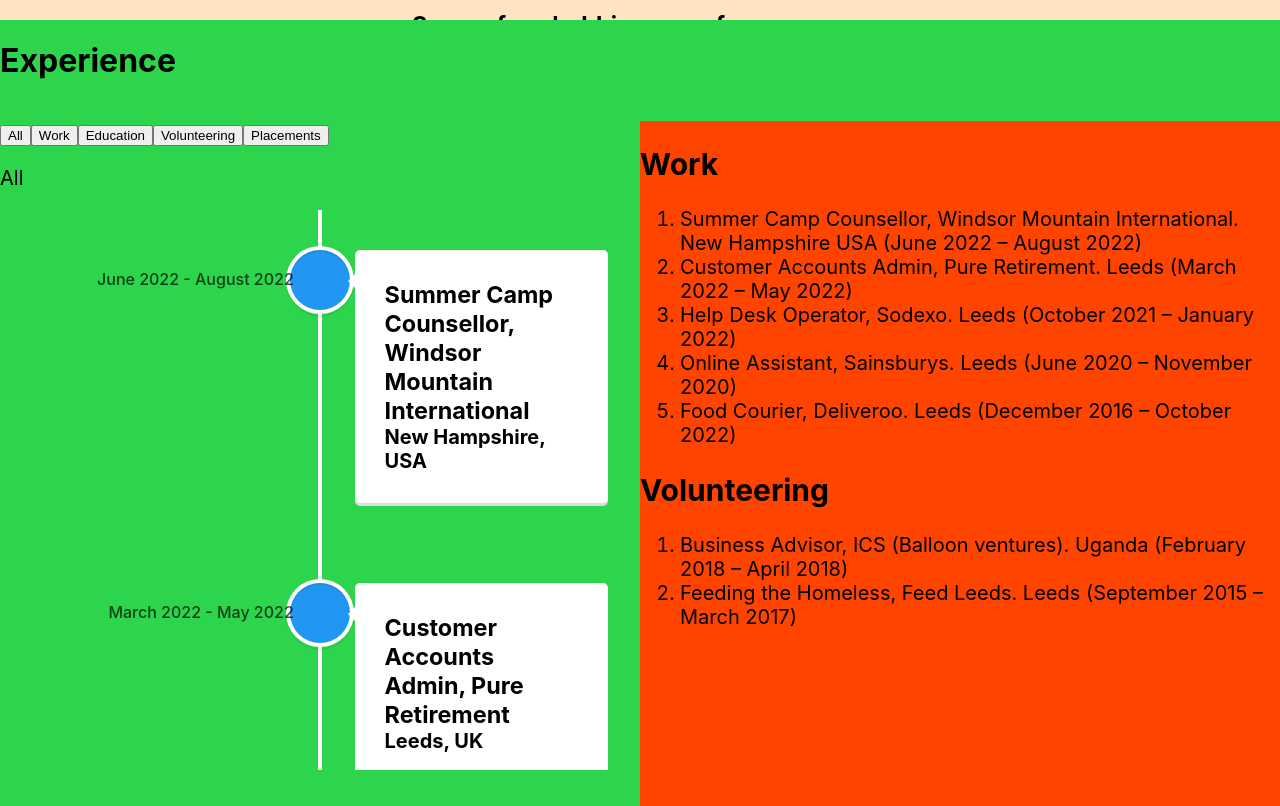
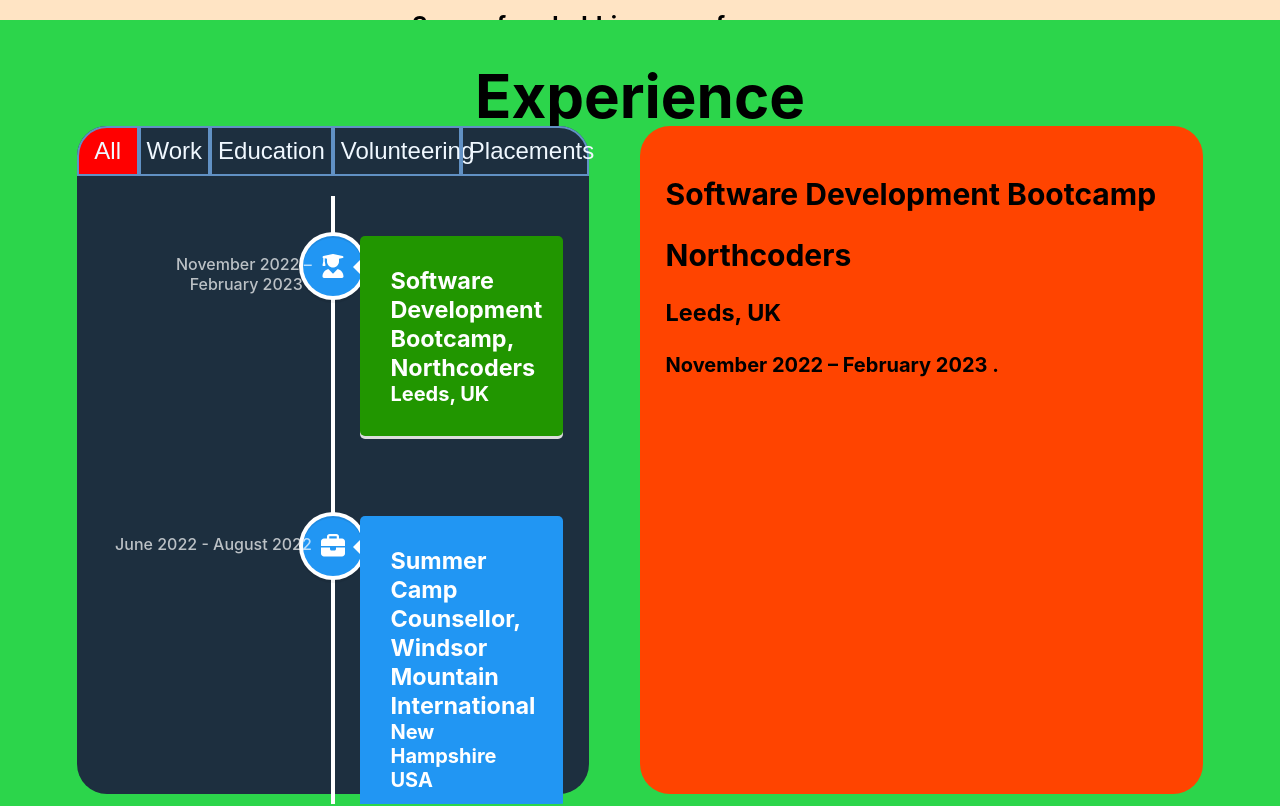
Before and after one commit to kawooky/kawooky.github.io, a React (Create React App) app: page / in a window 1280 px wide. Shown: the part 1580-2386 px from the top of the page. Built offline with nearby package versions, Linux system fonts and the light colour scheme.

Commit message:
timeline and buttons basics done

```diff
--- a/src/components/Experience/Experience.module.css
+++ b/src/components/Experience/Experience.module.css
@@ -1,12 +1,15 @@
 .experience {
     background-color: rgb(44, 213, 75);
     height: 100vh;
+    display: flex;
+    flex-direction: column;
+    align-items: center;
 }
 
 
 .experience-header {
     height: 10vh;
-    /* font-size: 30px; */
+    font-size: 30px;
 }
 
 .experience-body {
@@ -18,6 +21,13 @@
     font-size: 20px;
 }
 
+.timeline-and-buttons-container {
+    background-color: rgb(29, 47, 63);
+    border-radius: 30px;
+    width: 40vw;
+    margin: 2vw;
+}
+
 
 .timeline-container {
     width: 50vw;
@@ -25,6 +35,9 @@
 }
 
 .info {
-    width: 50vw;
+    width: 40vw;
+    margin: 2vw;
+    padding: 2vw;
     background-color: rgb(255, 68, 0);
+    border-radius: 30px;
 }
--- a/src/components/Experience/Experience.tsx
+++ b/src/components/Experience/Experience.tsx
@@ -1,6 +1,7 @@
-import React from 'react';
+import React, { useState } from 'react'
 import styles from './Experience.module.css'
 import { Timeline } from './Timeline';
+import { expArr } from './expObj';
 
 
 
@@ -13,6 +14,7 @@
 
 const Experience: React.FC<Props> = ({ experienceRef }) => {
 
+    const [infoIndex, setInfoIndex] = useState(0)
 
 
     return (
@@ -24,7 +26,7 @@
 
 
                 <div className={styles['timeline-and-buttons-container']}>
-                    <Timeline />
+                    <Timeline infoIndex={infoIndex} setInfoIndex={setInfoIndex}/>
                 </div>
 
 
@@ -36,7 +38,12 @@
 
 
                 <div className={styles.info}>
-                    <h2>Work</h2>
+                    <h2>{expArr[infoIndex].title}</h2>
+                    <h2>{expArr[infoIndex].company}</h2>
+                    <h3>{expArr[infoIndex].location}</h3>
+                    <h4>{expArr[infoIndex].date}</h4>
+                    <p>{expArr[infoIndex].description}</p>
+                    {/* <h2>Work</h2>
                     <ol>
                         <li>
                             Summer Camp Counsellor, Windsor Mountain International. New Hampshire USA (June 2022 – August 2022)
@@ -63,7 +70,7 @@
                         <li>
                             Feeding the Homeless, Feed Leeds. Leeds (September 2015 – March 2017)
                         </li>
-                    </ol>
+                    </ol> */}
                 </div>
             </div>
         </div>
--- a/src/components/Experience/Timeline.module.css
+++ b/src/components/Experience/Timeline.module.css
@@ -1,13 +1,56 @@
 .button-container {
-
+    display: flex;
+    justify-content: center;
+    gap: 0px;
+    border-top-left-radius: 30px;
+    /* background-color: antiquewhite; */
+    border-top-right-radius: 30px;
 }
 
 .buttons {
+    background-color: transparent;
+    font-size:x-large;
+    width: 10vw;
+    height:50px;
+    color: aliceblue;
+    border-color: azure;
+    border: 2px solid #6191c4;
+    /* border: none; */
+}
 
+.left-button{
+    background-color: transparent;
+    font-size:x-large;
+    width: 10vw;
+    color: aliceblue;
+    border-top-left-radius: 30px;
+    border: 2px solid #6191c4;
+}
+
+.right-button{
+    background-color: transparent;
+    font-size:x-large;
+    width: 10vw;
+    color: aliceblue;
+    border-top-right-radius: 30px;
+    border: 2px solid #6191c4;
 }
 
 .timeline-container {
-    width: 50vw;
-    height: 70vh;
+    align-items:end;
+    padding-top: 20px;
+    width: 40vw;
+    height: 76vh;
     overflow: auto;
+    border-bottom-right-radius: 30px;
+    /* background-color: beige; */
 }
+
+.vertical-timeline-element--work {
+
+    /* background-color: brown; */
+}
+
+.test {
+    background-color: rgb(31, 4, 202);
+}
--- a/src/components/Experience/Timeline.tsx
+++ b/src/components/Experience/Timeline.tsx
@@ -2,9 +2,24 @@
 import styles from './Timeline.module.css'
 import { VerticalTimeline, VerticalTimelineElement } from 'react-vertical-timeline-component';
 import 'react-vertical-timeline-component/style.min.css';
+import { FontAwesomeIcon } from '@fortawesome/react-fontawesome'
+import { faBriefcase } from '@fortawesome/free-solid-svg-icons'
+import { faHandshakeAngle } from '@fortawesome/free-solid-svg-icons'
+import { faUserGraduate } from '@fortawesome/free-solid-svg-icons'
+import { faChalkboardUser } from '@fortawesome/free-solid-svg-icons'
+import { expArr } from './expObj';
 
-export const Timeline = () => {
+interface Props {
+    infoIndex: number;
+    setInfoIndex: React.Dispatch<React.SetStateAction<number>>;
+}
+
+export const Timeline : React.FC<Props> = ({infoIndex, setInfoIndex}) => {
     const [type, setType] = useState('All');
+
+
+
+
 
 
 
@@ -12,125 +27,123 @@
     return (
         <div>
             <div className={styles['button-container']}>
-                <button className={styles.buttons} onClick={() => {
+                <button className={styles['left-button']} style={{backgroundColor: type==='All'? '#ff0000' : 'transparent'}} onClick={() => {
                     setType('All')
                 }}>
                     All
                 </button>
-                <button className={styles.buttons} onClick={() => {
+                <button className={styles.buttons} style={{backgroundColor: type==='Work'? '#ff0000' : 'transparent'}} onClick={() => {
                     setType('Work')
                 }}>
                     Work
                 </button>
-                <button className={styles.buttons} onClick={() => {
+                <button className={styles.buttons} style={{backgroundColor: type==='Education'? '#ff0000' : 'transparent'}} onClick={() => {
                     setType('Education')
                 }}>
                     Education
                 </button>
-                <button className={styles.buttons} onClick={() => {
+                <button className={styles.buttons} style={{backgroundColor: type==='Volunteering'? '#ff0000' : 'transparent'}} onClick={() => {
                     setType('Volunteering')
                 }}>
                     Volunteering
                 </button>
-                <button className={styles.buttons} onClick={() => {
+                <button className={styles['right-button']} style={{backgroundColor: type==='Placements'? '#ff0000' : 'transparent'}} onClick={() => {
                     setType('Placements')
                 }}>
                     Placements
                 </button>
             </div>
-            <p>{type}</p>
-            <div className={styles['timeline-container']}>
+            <div className={styles['timeline-container']} >
                 <VerticalTimeline>
+                    {expArr.map((exp, index) => {
+                        if (exp.type === 'Work') {
+                            return (
+                                (type === 'All' || type === 'Work') &&
                                 <VerticalTimelineElement
-                        className="vertical-timeline-element--work"
+                                    className={styles["vertical-timeline-element--work"]}
                                     position={'right'}
-                        date="June 2022 - August 2022"
+                                    contentStyle={
+                                        { background: 'rgb(33, 150, 243)', color: '#fff' }
+                                    }
+                                    date={exp.date}
                                     iconStyle={{ background: 'rgb(33, 150, 243)', color: '#fff' }}
                                     onTimelineElementClick={() => {
+                                        setInfoIndex(index)
                                     }}
-                    // icon={<WorkIcon />}
+                                icon={<FontAwesomeIcon icon={faBriefcase} />}
                                 >
-                        <h3 className="vertical-timeline-element-title">Summer Camp Counsellor, Windsor Mountain International</h3>
-                        <h4 className="vertical-timeline-element-subtitle">New Hampshire, USA</h4>
+                                    <h3 className="vertical-timeline-element-title">{exp.title}, {exp.company}</h3>
+                                    <h4 className="vertical-timeline-element-subtitle">{exp.location}</h4>
                                 </VerticalTimelineElement>
+                            )
+                        }
+
+                            if (exp.type === 'Education') {
+                                return (
+                                    (type === 'All' || type === 'Education') &&
                                     <VerticalTimelineElement
-                        className="vertical-timeline-element--work"
+                                        className={styles["vertical-timeline-element--work"]}
                                         position={'right'}
-                        date="March 2022 - May 2022"
+                                        contentStyle={
+                                            { background: 'rgb(33, 150, 0)', color: '#fff' }
+                                        }
+                                        date={exp.date}
                                         iconStyle={{ background: 'rgb(33, 150, 243)', color: '#fff' }}
-                    // icon={<WorkIcon />}
+                                        onTimelineElementClick={() => {
+                                            setInfoIndex(index)
+                                        }}
+                                    icon={<FontAwesomeIcon icon={faUserGraduate} />}
                                     >
-                        <h3 className="vertical-timeline-element-title">Customer Accounts Admin, Pure Retirement</h3>
-                        <h4 className="vertical-timeline-element-subtitle">Leeds, UK</h4>
-                        <p>
-                            explanation
-                        </p>
+                                        <h3 className="vertical-timeline-element-title">{exp.title}, {exp.company}</h3>
+                                        <h4 className="vertical-timeline-element-subtitle">{exp.location}</h4>
                                     </VerticalTimelineElement>
+                                )
+                            }
+
+                        if (exp.type === 'Volunteering') {
+                            return (
+                                (type === 'All' || type === 'Volunteering') &&
                                 <VerticalTimelineElement
-                        className="vertical-timeline-element--work"
+                                    className={styles["vertical-timeline-element--work"]}
                                     position={'right'}
-                        date="October 2021 - January 2022"
-                        iconStyle={{ background: 'rgb(33, 10, 243)', color: '#fff' }}
-                    // icon={<WorkIcon />}
+                                    contentStyle={
+                                        { background: 'rgb(0, 0, 243)', color: '#fff' }
+                                    }
+                                    date={exp.date}
+                                    iconStyle={{ background: 'rgb(33, 150, 243)', color: '#fff' }}
+                                    onTimelineElementClick={() => {
+                                        setInfoIndex(index)
+                                    }}
+                                icon={<FontAwesomeIcon icon={faHandshakeAngle} />}
                                 >
-                        <h3 className="vertical-timeline-element-title">Help Desk Operator, Sodexo.</h3>
-                        <h4 className="vertical-timeline-element-subtitle">Leeds, UK</h4>
-                        <p>
-                            User Experience, Visual Design
-                        </p>
+                                    <h3 className="vertical-timeline-element-title">{exp.title}, {exp.company}</h3>
+                                    <h4 className="vertical-timeline-element-subtitle">{exp.location}</h4>
                                 </VerticalTimelineElement>
+                            )
+                        }
+
+                        if (exp.type === 'Placements') {
+                            return (
+                                (type === 'All' || type === 'Placements') &&
                                 <VerticalTimelineElement
-                        className="vertical-timeline-element--work"
+                                    className={styles["vertical-timeline-element--work"]}
                                     position={'right'}
-                        date="June 2020 - November 2020"
-                        iconStyle={{ background: 'rgb(33, 10, 243)', color: '#fff' }}
-                    // icon={<WorkIcon />}
+                                    contentStyle={
+                                        { background: 'rgb(0, 0, 243)', color: '#fff' }
+                                    }
+                                    date={exp.date}
+                                    iconStyle={{ background: 'rgb(33, 150, 20)', color: '#fff' }}
+                                    onTimelineElementClick={() => {
+                                        setInfoIndex(index)
+                                    }}
+                                icon={<FontAwesomeIcon icon={faChalkboardUser} />}
                                 >
-                        <h3 className="vertical-timeline-element-title">Online Assistant, Sainsburys</h3>
-                        <h4 className="vertical-timeline-element-subtitle">Leeds, UK</h4>
-                        <p>
-                            User Experience, Visual Design
-                        </p>
+                                    <h3 className="vertical-timeline-element-title">{exp.title}, {exp.company}</h3>
+                                    <h4 className="vertical-timeline-element-subtitle">{exp.location}</h4>
                                 </VerticalTimelineElement>
-                    <VerticalTimelineElement
-                        className="vertical-timeline-element--work"
-                        position={'right'}
-                        date="December 2016 – October 2022"
-                        iconStyle={{ background: 'rgb(33, 10, 243)', color: '#fff' }}
-                    // icon={<WorkIcon />}
-                    >
-                        <h3 className="vertical-timeline-element-title">Food Courier, Deliveroo</h3>
-                        <h4 className="vertical-timeline-element-subtitle">Leeds, UK</h4>
-                        <p>
-                            User Experience, Visual Design
-                        </p>
-                    </VerticalTimelineElement>
-                    <VerticalTimelineElement
-                        className="vertical-timeline-element--work"
-                        position={'right'}
-                        date="February 2018 – April 2018"
-                        iconStyle={{ background: 'rgb(33, 10, 243)', color: '#fff' }}
-                    // icon={<WorkIcon />}
-                    >
-                        <h3 className="vertical-timeline-element-title">Business Advisor, ICS (Balloon ventures)</h3>
-                        <h4 className="vertical-timeline-element-subtitle">Mbale, Uganda</h4>
-                        <p>
-                            User Experience, Visual Design
-                        </p>
-                    </VerticalTimelineElement>
-                    <VerticalTimelineElement
-                        className="vertical-timeline-element--work"
-                        position={'right'}
-                        date="September 2015 – March 2017"
-                        iconStyle={{ background: 'rgb(33, 10, 243)', color: '#fff' }}
-                    // icon={<WorkIcon />}
-                    >
-                        <h3 className="vertical-timeline-element-title">Feeding the Homeless, Feed Leeds</h3>
-                        <h4 className="vertical-timeline-element-subtitle">Leeds, UK</h4>
-                        <p>
-                            User Experience, Visual Design
-                        </p>
-                    </VerticalTimelineElement>
+                            )
+                        }
+                    })}
                 </VerticalTimeline>
             </div>
 
--- /dev/null
+++ b/src/components/Experience/expObj.ts
@@ -0,0 +1,97 @@
+interface expElement {
+    type: string;
+    title: string;
+    company: string;
+    location: string;
+    date: string;
+    description: string;
+}
+
+
+export const expArr: expElement[] = [
+    {
+        type: 'Education',
+        title: 'Software Development Bootcamp',
+        company: 'Northcoders',
+        location: 'Leeds, UK',
+        date: 'November 2022 – February 2023 .',
+        description: ''
+    }, {
+        type: 'Work',
+        title: 'Summer Camp Counsellor',
+        company: 'Windsor Mountain International',
+        location: 'New Hampshire USA',
+        date: 'June 2022 - August 2022',
+        description: ''
+    }, {
+        type: 'Work',
+        title: 'Customer Accounts Admin',
+        company: 'Pure Retirement',
+        location: 'Leeds, UK',
+        date: 'March 2022 - May 2022',
+        description: ''
+    }, {
+        type: 'Work',
+        title: 'Help Desk Operator',
+        company: 'Sodexo',
+        location: 'Leeds, UK',
+        date: 'October 2021 - January 2022',
+        description: ''
+    }, {
+        type: 'Work',
+        title: 'Online Assistant',
+        company: "Sainsbury's",
+        location: 'Leeds, UK',
+        date: 'June 2020 - November 2020',
+        description: ''
+    }, {
+        type: 'Education',
+        title: 'Mathematics BSc',
+        company: 'University of Leeds',
+        location: 'Leeds, UK',
+        date: 'September 2018 – June 2021',
+        description: ''
+    },{
+        type: 'Volunteering',
+        title: 'Business Advisor',
+        company: 'ICS (Balloon ventures)',
+        location: 'Mbale, Uganda',
+        date: 'February 2018 – April 2018',
+        description: ''
+    },{
+        type: 'Work',
+        title: 'Food Courier',
+        company: 'Deliveroo',
+        location: 'Leeds, UK',
+        date: 'December 2016 – October 2022',
+        description: ''
+    },{
+        type: 'Placements',
+        title: 'Actuary Work Experience',
+        company: 'Lloyds Bank',
+        location: 'Leeds, UK',
+        date: 'September 2016 – September 2016',
+        description: ''
+    },{
+        type: 'Placements',
+        title: 'Prosthetics & Orthotics Work Experience',
+        company: 'NHS',
+        location: 'Leeds, UK',
+        date: 'September 2016 – September 2016',
+        description: ''
+    },{
+        type: 'Volunteering',
+        title: 'Feeding the Homeless',
+        company: 'Feed Leeds',
+        location: 'Leeds, UK',
+        date: 'September 2015 – March 2017',
+        description: ''
+    }, {
+        type: 'Education',
+        title: 'A-Levels',
+        company: 'Temple Moor Science College',
+        location: 'Leeds, UK',
+        date: 'September 2015 – June 2017',
+        description: ''
+    },
+]
```
Lines whose indentation alone changed are shown as unchanged.
